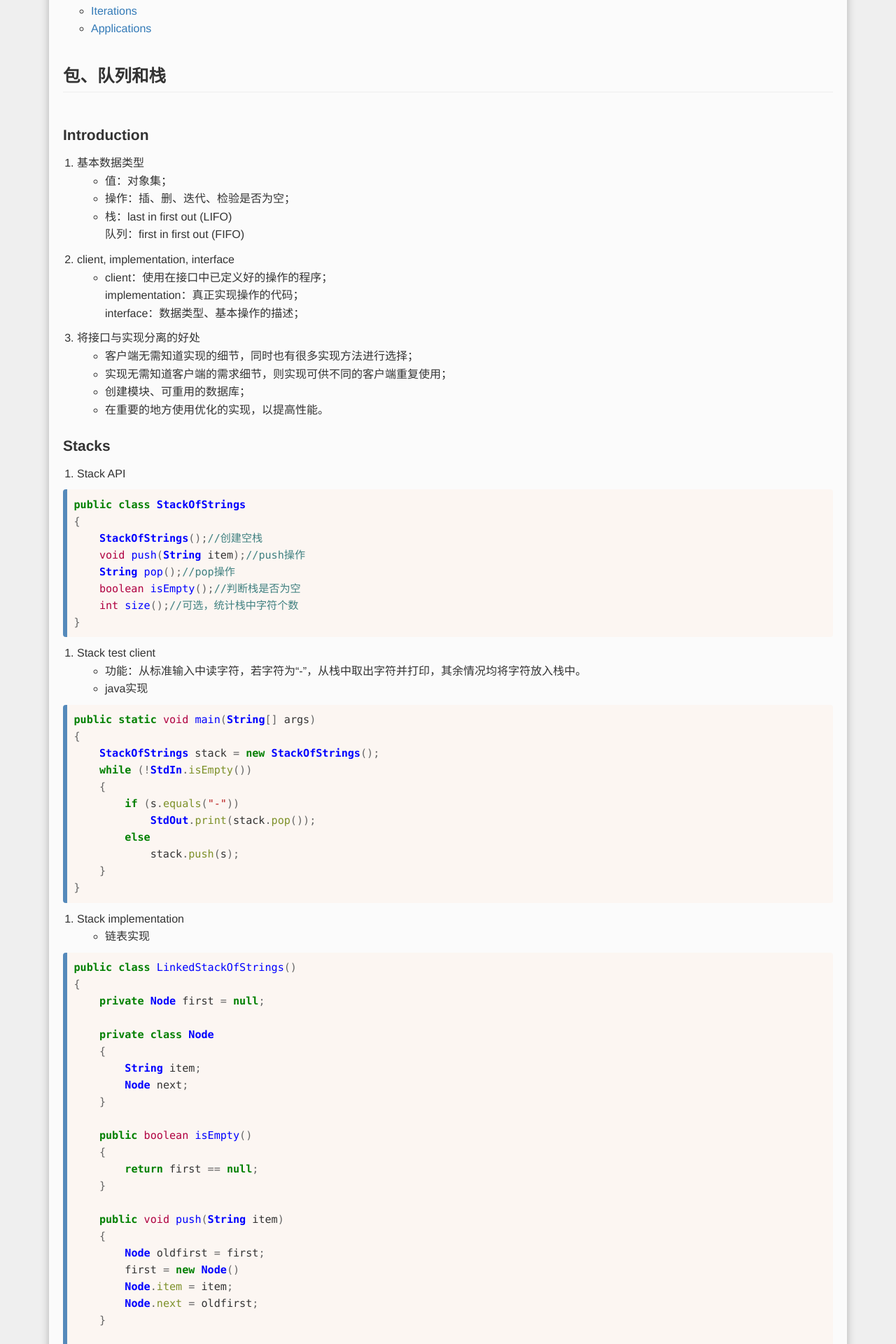
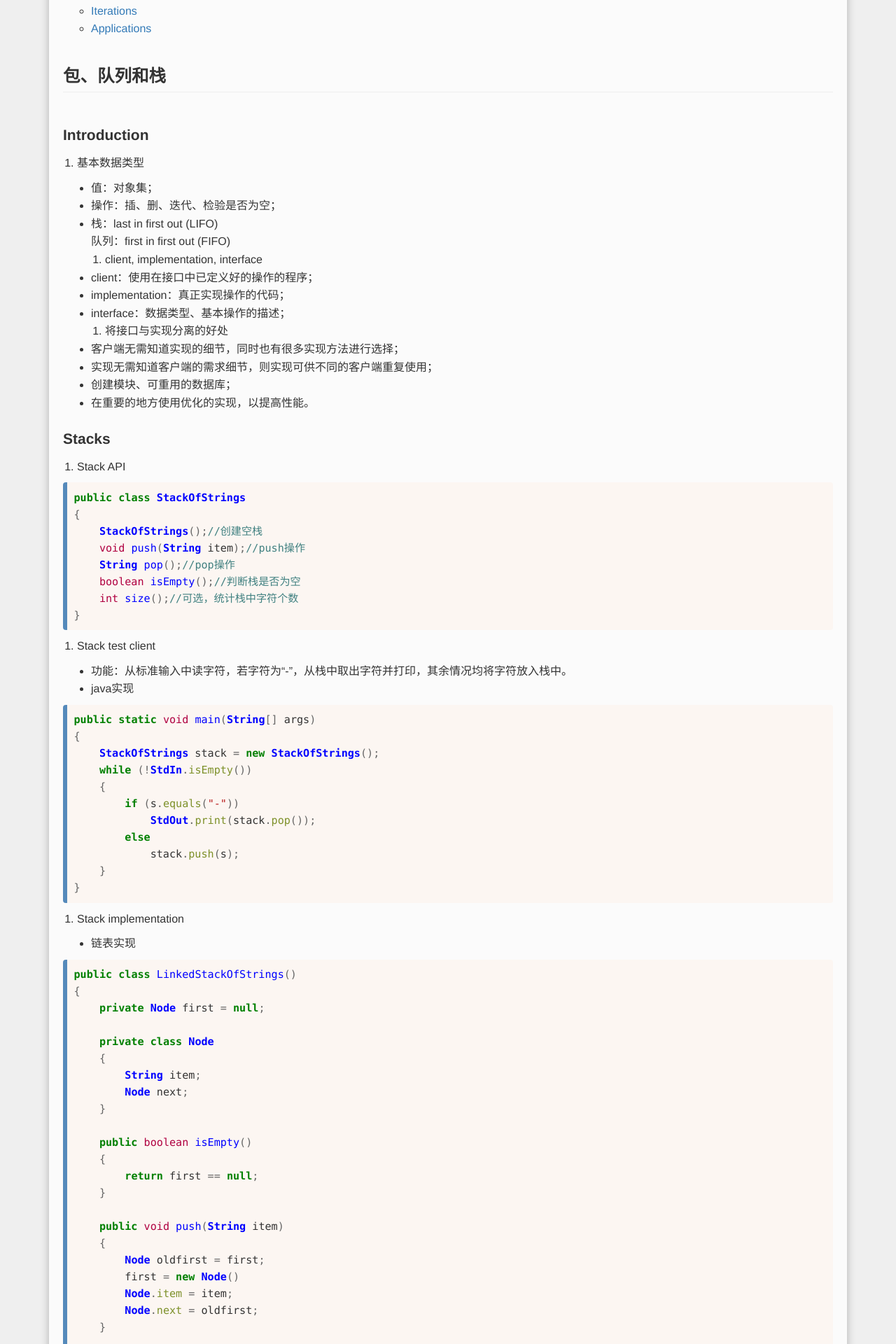
Before and after one commit to YurieSun/YurieSun.github.io, a Jekyll site: the page built from _posts/2019-04-01-learning-algorithm-bags-queues-stacks.md, in a window 1280 px wide. Shown: the part 354-2274 px from the top of the page at 70% size. Built offline with Jekyll 4.4.1, drawn with Linux system fonts in a browser that asks for light colours; formulas are drawn with MathJax 3.

Commit message:
revise format of order number

````diff
--- a/_posts/2019-04-01-learning-algorithm-bags-queues-stacks.md
+++ b/_posts/2019-04-01-learning-algorithm-bags-queues-stacks.md
@@ -12,15 +12,18 @@ tags: [algorithm]
 
 ### Introduction
 1. 基本数据类型
+
 * 值：对象集；
 * 操作：插、删、迭代、检验是否为空；
 * 栈：last in first out (LIFO)
 队列：first in first out (FIFO)
 2. client, implementation, interface
+
 * client：使用在接口中已定义好的操作的程序；
-implementation：真正实现操作的代码；
-interface：数据类型、基本操作的描述；
+* implementation：真正实现操作的代码；
+* interface：数据类型、基本操作的描述；
 3. 将接口与实现分离的好处
+
 * 客户端无需知道实现的细节，同时也有很多实现方法进行选择；
 * 实现无需知道客户端的需求细节，则实现可供不同的客户端重复使用；
 * 创建模块、可重用的数据库；
@@ -41,6 +44,7 @@ public class StackOfStrings
 ```
 
 2. Stack test client
+
 * 功能：从标准输入中读字符，若字符为“-”，从栈中取出字符并打印，其余情况均将字符放入栈中。
 * java实现
 
@@ -59,6 +63,7 @@ public static void main(String[] args)
 ```
 
 3. Stack implementation
+
 * 链表实现
 
 ```java
@@ -125,12 +130,14 @@ public class FixedCapacityStackOfStrings()
 ```
 
 3. Stack considerations
+
 * 不足与溢出
 不足：当栈为空时执行pop操作；
 溢出：当栈满时执行push操作。
 * 以上实现允许空对象的插入
 * 游离
 当执行pop操作时，该位置还占有内存，因此，将pop操作改为：
+
 ```java
 public String pop()
 {
@@ -143,10 +150,12 @@ public String pop()
 ### Resizing Arrays
 用数组实现栈时产生了需要客户端提供容量的问题，因此需要使数组长度自动伸缩，以解决该问题。
 1. 方法一
+
 * 每执行一次push()操作时将数组长度增加1，没执行一次pop()操作将数组长度减小1。
 * 花销太大：每次操作需将数组复制到新数组中，则若插入N个对象，时间将正比于$1+2+...+N$~$\frac{1}{2}N^2。
 * 因此需减少数组改变长度的频率。
 2. 方法二
+
 * 数组满时，创建一个长度为原来的两倍的新数组，并复制对象。
 
 ```java
@@ -186,7 +195,9 @@ public String pop()
     return item;
 }
 ```
+
 3. 栈实现的对比：链表与可调整数组
+
 * 链表：在最坏情况下每个操作所需时间为常数，但需要额外的时间与空间来处理链表；
 * 可调整数组：每个操作平摊分析下所需时间为常数，但不需要更多的空间；
 * 因此，若想保证每个操作都快速完成，选择链表；若想使用更少的总时间与空间，选择数组。
````
